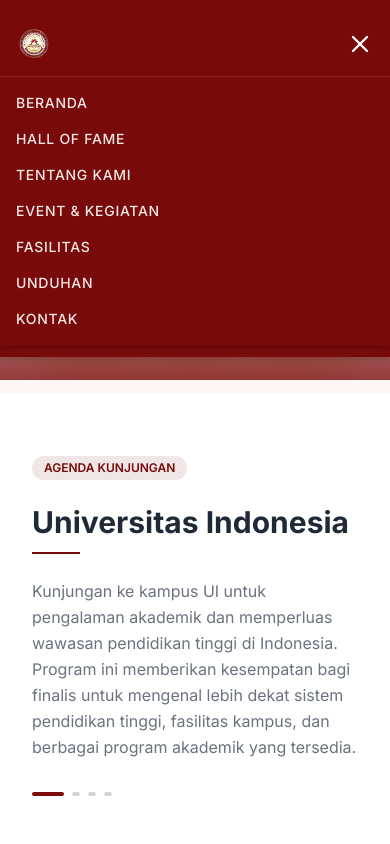
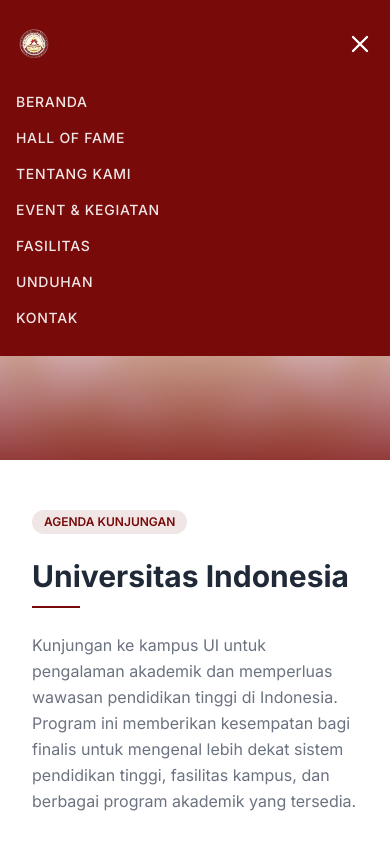
Before and after one commit to DrRhea/xera-dutapelajar, a Next.js app: page /agenda in a window 390 px wide. Both pictures are taken after a click on the button 360 px from the left and 44 px from the top of the page. Shown: the top 844 px of the page. Built offline with nearby package versions, Linux system fonts and the light colour scheme.

Commit message:
style: adjust mobile padding and navbar layering

```diff
--- a/app/agenda/page.tsx
+++ b/app/agenda/page.tsx
@@ -50,7 +50,7 @@ export default function AgendaPage() {
   return (
     <main className="min-h-screen bg-white">
       {/* Agenda Cards Section */}
-      <section className="relative min-h-screen bg-surface grid grid-cols-1 md:grid-cols-2">
+      <section className="relative min-h-screen bg-surface grid grid-cols-1 md:grid-cols-2 pt-20 md:pt-0">
         {/* Visual - Left */}
         <div className="relative w-full h-[45vh] md:h-full bg-white overflow-hidden">
           <Image
@@ -61,7 +61,7 @@ export default function AgendaPage() {
             priority
           />
           <div className="absolute inset-0 bg-gradient-to-b from-transparent via-transparent to-primary/80" />
-          <div className="absolute inset-0 flex items-center justify-center">
+          <div className="absolute inset-0 flex items-center justify-center [@media(max-height:740px)]:py-6">
             <div className="flex flex-col items-center gap-6">
               <div className="w-28 h-28 flex items-center justify-center">
                 <Image src={currentAgenda.logo} alt={currentAgenda.title} width={96} height={96} />
--- a/app/components/Navbar.tsx
+++ b/app/components/Navbar.tsx
@@ -42,7 +42,8 @@ export default function Navbar() {
 
   const navClasses = [
     "fixed top-0 left-0 right-0 w-full z-50 transition-all duration-300",
-    "bg-primary shadow-md",
+    "bg-primary",
+    isOpen ? "" : "shadow-md",
     isScrolled ? "py-2" : "py-3",
   ].join(" ");
 
@@ -93,7 +94,7 @@ export default function Navbar() {
       </div>
       {/* Mobile Menu */}
       {isOpen && (
-        <div className="lg:hidden bg-primary shadow-md border-t border-white/10">
+        <div className="lg:hidden bg-primary">
           <div className="px-4 sm:px-6 lg:px-8 py-4 flex flex-col gap-4">
             {NAV_LINKS.map(({ href, label }) => (
               <Link
--- a/app/fasilitas/page.tsx
+++ b/app/fasilitas/page.tsx
@@ -86,7 +86,7 @@ export default function FasilitasPage() {
   return (
     <main className="min-h-screen bg-white">
       {/* Fasilitas Cards Section */}
-      <section className="relative min-h-screen bg-surface grid grid-cols-1 md:grid-cols-2">
+      <section className="relative min-h-screen bg-surface grid grid-cols-1 md:grid-cols-2 pt-20 md:pt-0">
         {/* Visual - Left */}
         <div className="relative w-full h-[45vh] md:h-full bg-white overflow-hidden">
           <Image
@@ -97,7 +97,7 @@ export default function FasilitasPage() {
             priority
           />
           <div className="absolute inset-0 bg-white/40" />
-          <div className="absolute inset-0 flex items-center justify-center">
+          <div className="absolute inset-0 flex items-center justify-center [@media(max-height:740px)]:py-6">
             <div className="flex flex-col items-center gap-6">
               <div className="w-24 h-24 rounded-full border border-primary/15 bg-surface flex items-center justify-center">
                 {currentFasilitas.icon}
--- a/app/kontak/page.tsx
+++ b/app/kontak/page.tsx
@@ -3,8 +3,8 @@ import Link from "next/link";
 export default function KontakPage() {
   return (
     <main className="min-h-screen bg-white">
-      <section className="min-h-screen bg-white grid grid-cols-1 md:grid-cols-2">
-        <div className="flex flex-col justify-end px-6 md:px-10 lg:px-14 py-12 md:py-16 border-b md:border-b-0 md:border-r border-primary/10">
+      <section className="min-h-screen bg-white grid grid-cols-1 md:grid-cols-2 pt-20 md:pt-0">
+        <div className="flex flex-col justify-end px-6 md:px-10 lg:px-14 py-12 md:py-16 [@media(max-height:740px)]:py-8 border-b md:border-b-0 md:border-r border-primary/10">
           <div className="space-y-6">
             <div className="space-y-3">
               <p className="text-xs uppercase tracking-[0.2em] text-text-light">HUBUNGI KAMI</p>
--- a/app/tentang-kami/page.tsx
+++ b/app/tentang-kami/page.tsx
@@ -5,7 +5,7 @@ export default function TentangKamiPage() {
   return (
     <main className="min-h-screen bg-white">
       {/* Hero Section */}
-      <section className="pt-24 pb-20 bg-primary">
+      <section className="pt-28 md:pt-32 pb-20 md:pb-20 bg-primary">
         <div className="max-w-7xl mx-auto px-4 sm:px-6 lg:px-8">
           <div className="text-center space-y-6">
             <div className="flex items-center justify-center gap-4 mb-4">
--- a/app/unduhan/page.tsx
+++ b/app/unduhan/page.tsx
@@ -4,7 +4,7 @@ export default function UnduhanPage() {
   return (
     <main className="min-h-screen bg-white">
       {/* Hero */}
-      <section className="pt-24 pb-20 bg-primary">
+      <section className="pt-28 md:pt-32 pb-20 md:pb-20 bg-primary">
         <div className="max-w-7xl mx-auto px-4 sm:px-6 lg:px-8">
           <div className="text-center space-y-6">
             <div className="flex items-center justify-center gap-4 mb-4">
```
